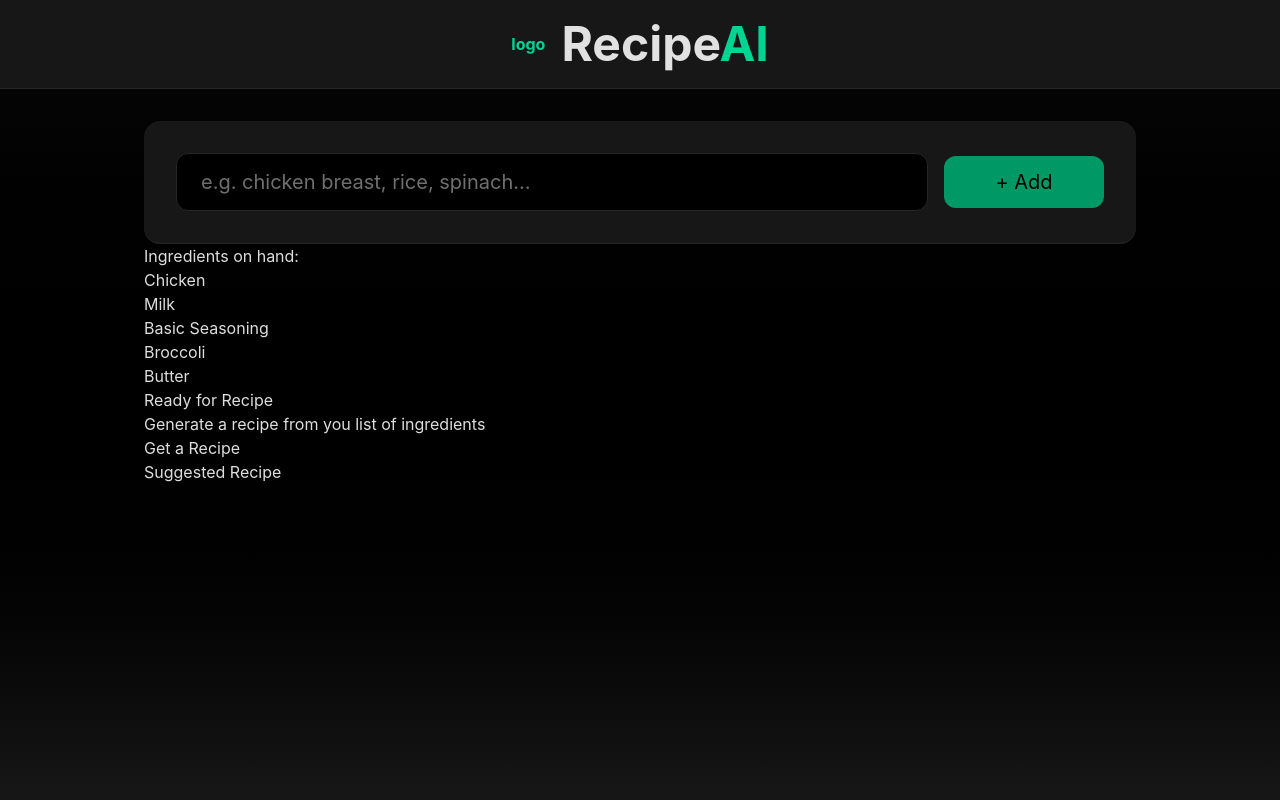
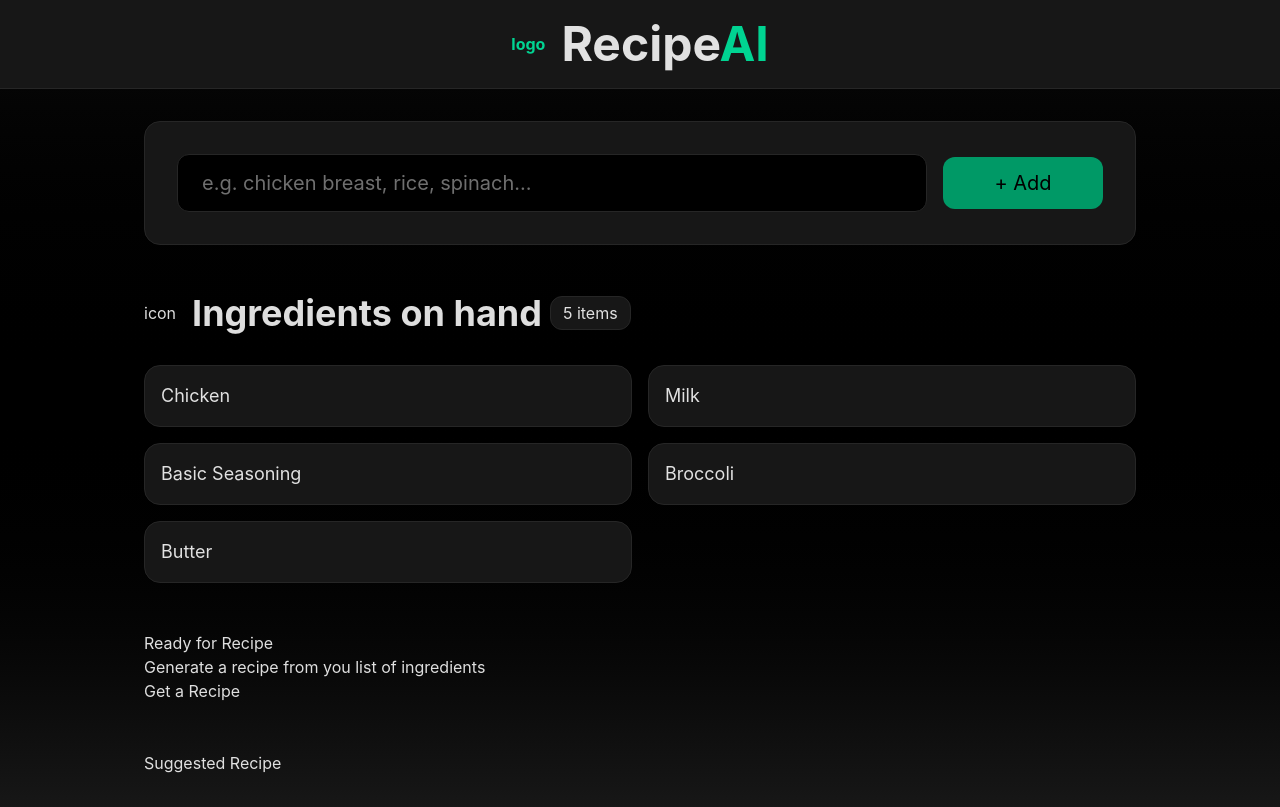
Before and after one commit to nainsworth/recipe-ai, a React (Vite) app: page / in a window 1280 px wide. Built offline with nearby package versions, Linux system fonts and the light colour scheme.

Commit message:
Styled Ingredient List

```diff
--- a/src/App.tsx
+++ b/src/App.tsx
@@ -3,14 +3,23 @@ import IngredientForm from "./components/IngredientForm";
 function App() {
   return (
     <>
-      <main>
+      <main className="flex flex-col gap-12">
         {/* form */}
         <IngredientForm />
 
         {/* ingredient list */}
-        <div>
-          <h2>Ingredients on hand:</h2>
-          <ul>
+        <div className="ingredient-list">
+          <div className="flex items-center gap-4 mb-8">
+            <p className="max-[368px]:hidden sm:block h-full">icon</p>
+            <h2 className="text-3xl sm:text-4xl font-bold flex flex-wrap items-center gap-2">
+              Ingredients on hand{" "}
+              <span className="bg-backdrop text-base font-normal rounded-xl py-1 px-3">
+                5 items
+              </span>
+            </h2>
+            {/* <p className="bg-backdrop rounded-4xl py-2 px-4">5 items</p> */}
+          </div>
+          <ul className="ingredient-list grid grid-cols-1 sm:grid-cols-2 gap-4">
             <li>Chicken</li>
             <li>Milk</li>
             <li>Basic Seasoning</li>
--- a/src/components/Header.tsx
+++ b/src/components/Header.tsx
@@ -1,6 +1,6 @@
 const Header = () => {
   return (
-    <header className="font-bold bg-backdrop flex justify-center items-center p-5 gap-4">
+    <header className="font-bold bg-backdrop border-0 border-b flex justify-center items-center p-5 gap-4">
       <p className="text-emerald-400">logo</p>
       <h1 className="text-5xl ">Recipe<span className="text-emerald-400">AI</span></h1>
     </header>
--- a/src/index.css
+++ b/src/index.css
@@ -17,14 +17,17 @@
   scroll-behavior: smooth;
 }
 
-@layer components {
-  .bg-backdrop {
-    @apply bg-neutral-900 backdrop-blur-lg border-b border-neutral-800;
+@layer base {
+  main {
+    @apply flex flex-col  justify-center px-4 py-8 max-w-5xl mx-auto;
   }
 }
 
-@layer base {
-  main{
-    @apply flex flex-col  justify-center px-4 py-8 max-w-5xl mx-auto;
+@layer components {
+  .bg-backdrop {
+    @apply bg-neutral-900 backdrop-blur-lg border border-neutral-800;
+  }
+  .ingredient-list > li {
+    @apply text-lg capitalize bg-neutral-900 backdrop-blur-lg border border-neutral-800 rounded-2xl p-4;
   }
 }
```
